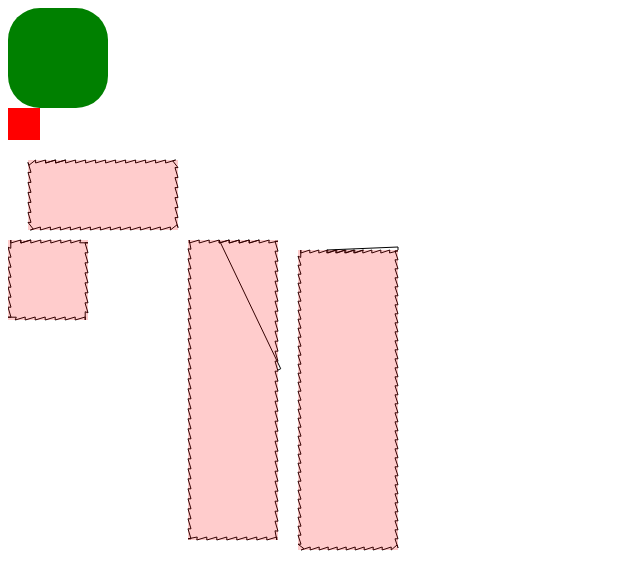
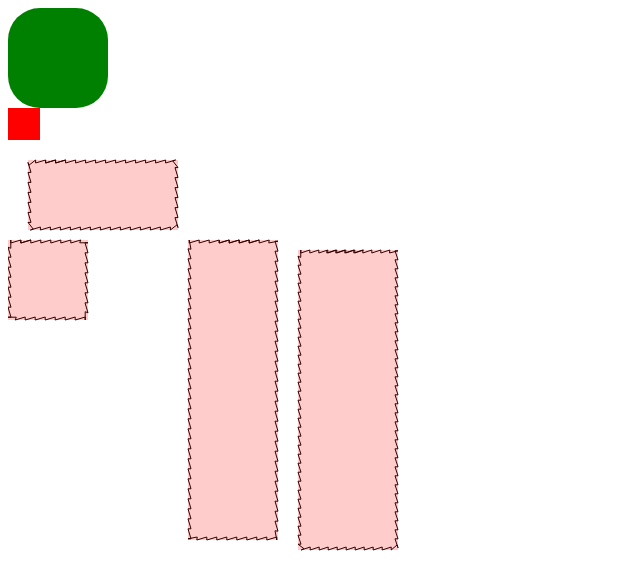
Before and after one commit to lukec611/caterpillar, a plain HTML site: page chainsaw.html in a window 1280 px wide. Shown: the whole page, without its empty margins (0-640 px from the left). Drawn offline with Linux system fonts and the light colour scheme.

Commit message:
drawing chainsaw complete

```diff
--- a/chainsaw.html
+++ b/chainsaw.html
@@ -41,8 +41,8 @@
                 ];
                 // console.log(phases);
                 function getPoint(perc) {
-                    let asd = 0.01;
-                    if (perc > 1) perc -= 1;
+                    // let asd = 0.01;
+                    // if (perc > 1) perc -= 1;
                     // if (perc < asd) perc = asd;
                     let currentPhase = 0;
                     let pfrom, pto, pperc;
@@ -94,11 +94,13 @@
 
                 let inc = spikeWidth / area * 100;
                 let p1 = getPoint(inc);
-                for(let i = shift ? spikeWidth*.4 : spikeWidth*0.8; i < 100 + spikeWidth; i += inc) {
+                let iStart = spikeWidth * (shift ? 0.4 : 0.8);
+                for(let i = iStart; i < 100 + spikeWidth; i += inc) {
                     const p2 = getPoint(fixPercentage(i / 100));
                     if (p1 && p2) {
                         // drawLine(p1, p2);
                         // if (closeToZero(p1.y) || closeToZero(p2.y)) console.log(`DAMN ${i}`);
+                        // drawSpike(p1, p2);
                         drawSpike(p1, p2);
                     }
                     p1 = p2;
```
